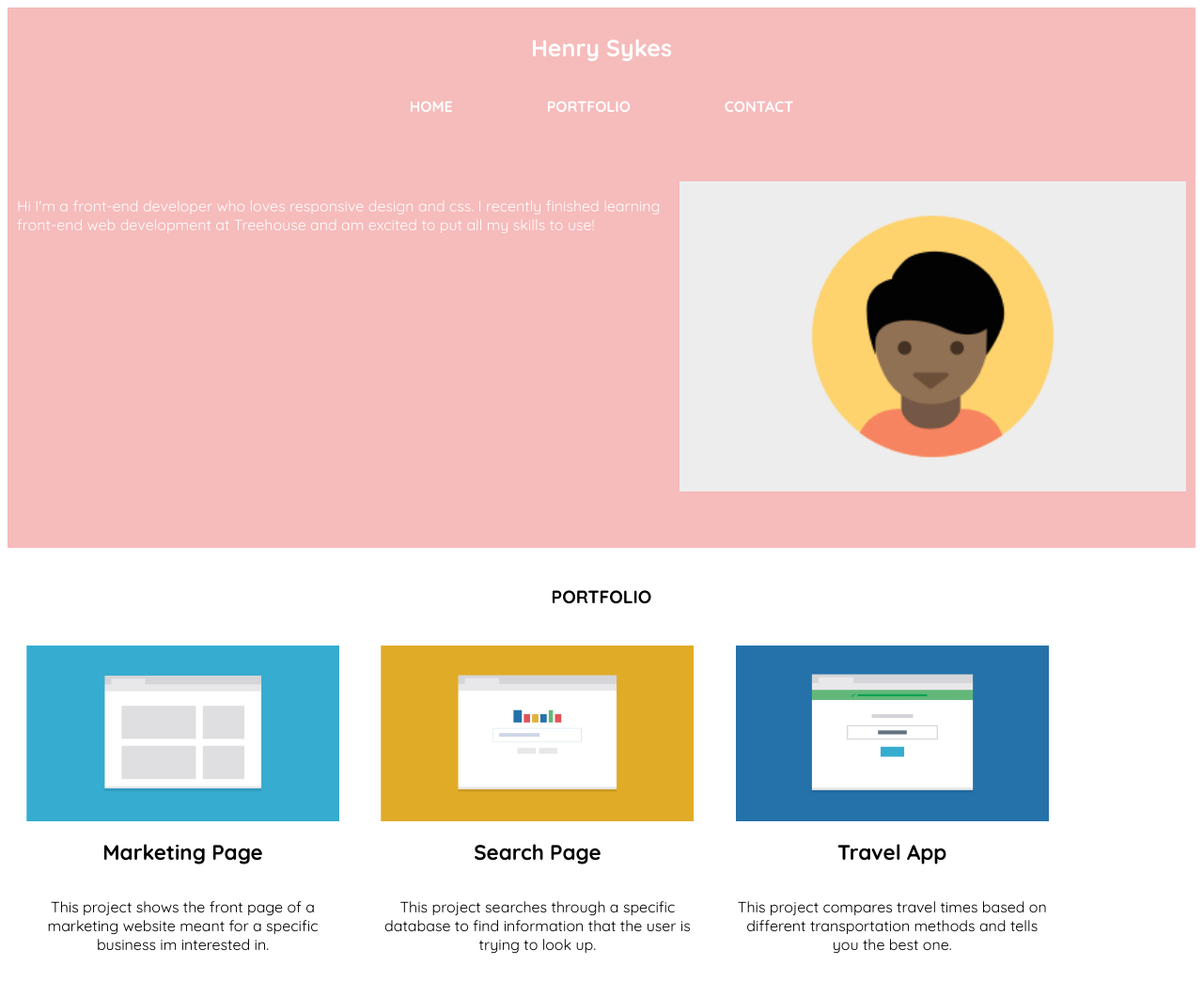
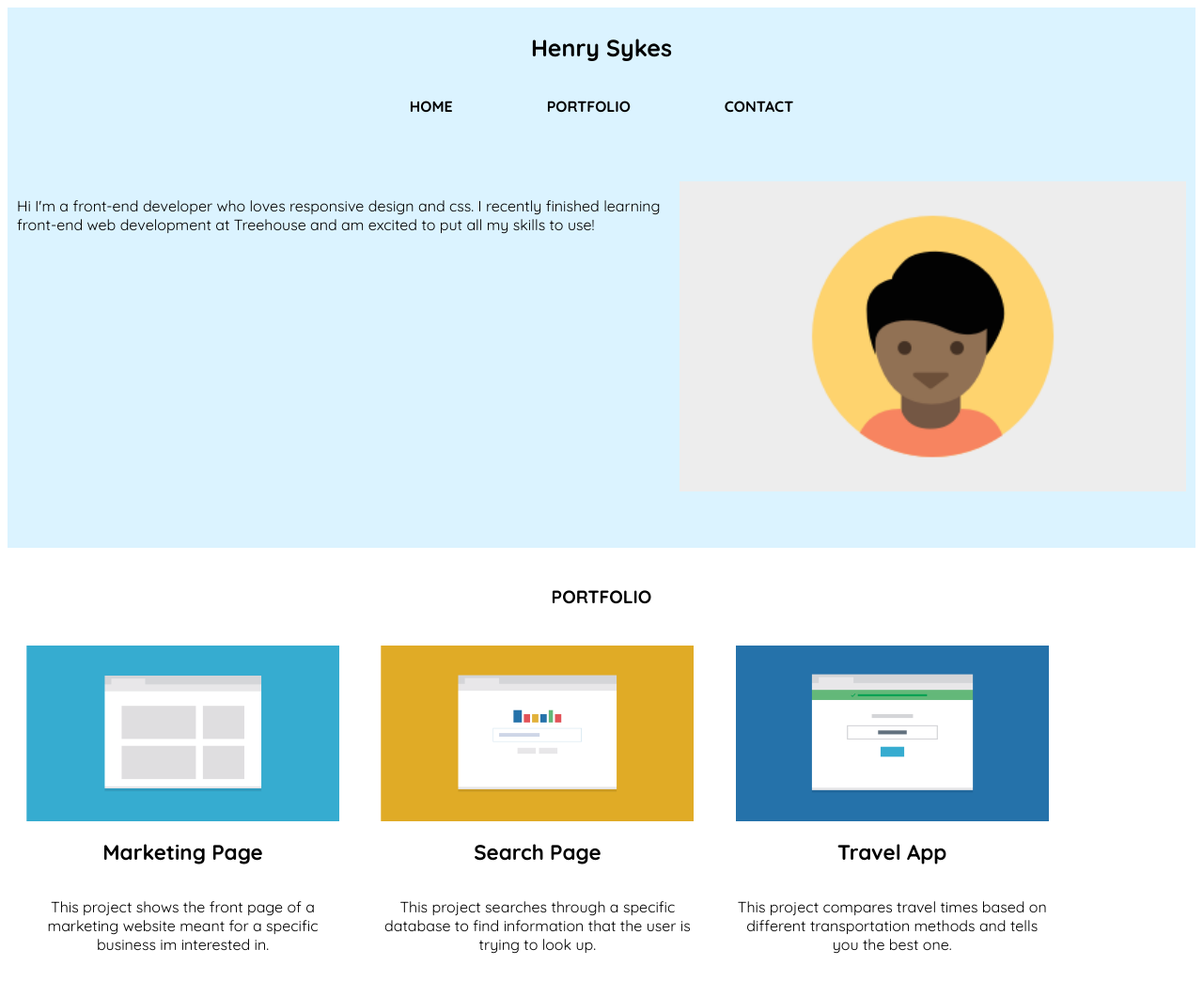
Before and after one commit to HenrySykes/Project-2-Mobile, a plain HTML site: page index.html in a window 1280 px wide. Shown: the top 1044 px of the page at 94% size. Drawn offline with Linux system fonts and the light colour scheme.

Commit message:
updated styles.css
Added section styles and changed colour of header

```diff
--- a/css/styles.css
+++ b/css/styles.css
@@ -29,7 +29,7 @@ h4 {
 
 header .name {
     font-size: 25px;
-        color: white;
+        color: black;
     }
 
 header ul {
@@ -61,7 +61,7 @@ header li:last-child {
   }
 
 header {
-    background-color: #f6bbbb;
+    background-color: #dbf3ff;
     text-align: center;
     overflow: hidden;
     padding: 10px 10px 60px 10px;
@@ -69,11 +69,11 @@ header {
     margin: 0;
   }
 
+  .intro-para {
+    color: black;
+  }
+
   /* ---- Section Styles ---- */
-
-  .intro-para {
-    color: white;
-  }
 
 #portfolio-title {
     text-align: center;
@@ -90,6 +90,13 @@ header {
 .card img {
     width: 100%;
   }
+
+.skills {
+    padding: 20px 0 20px 0;
+    margin-bottom: 5px;
+    text-align: center;
+    background-color: #e0ecca;
+}
 
 .contact {
     padding: 20px 0 20px 0;
@@ -143,12 +150,12 @@ hr {
     }
 
     header li a {
-        background-color: #f6bbbb;
+        background-color: #dbf3ff;
         text-transform: uppercase;
         font-weight: bold;
         width: auto;
         text-decoration: none;
-        color: white;
+        color: black;
       }
 
     .intro {
```
